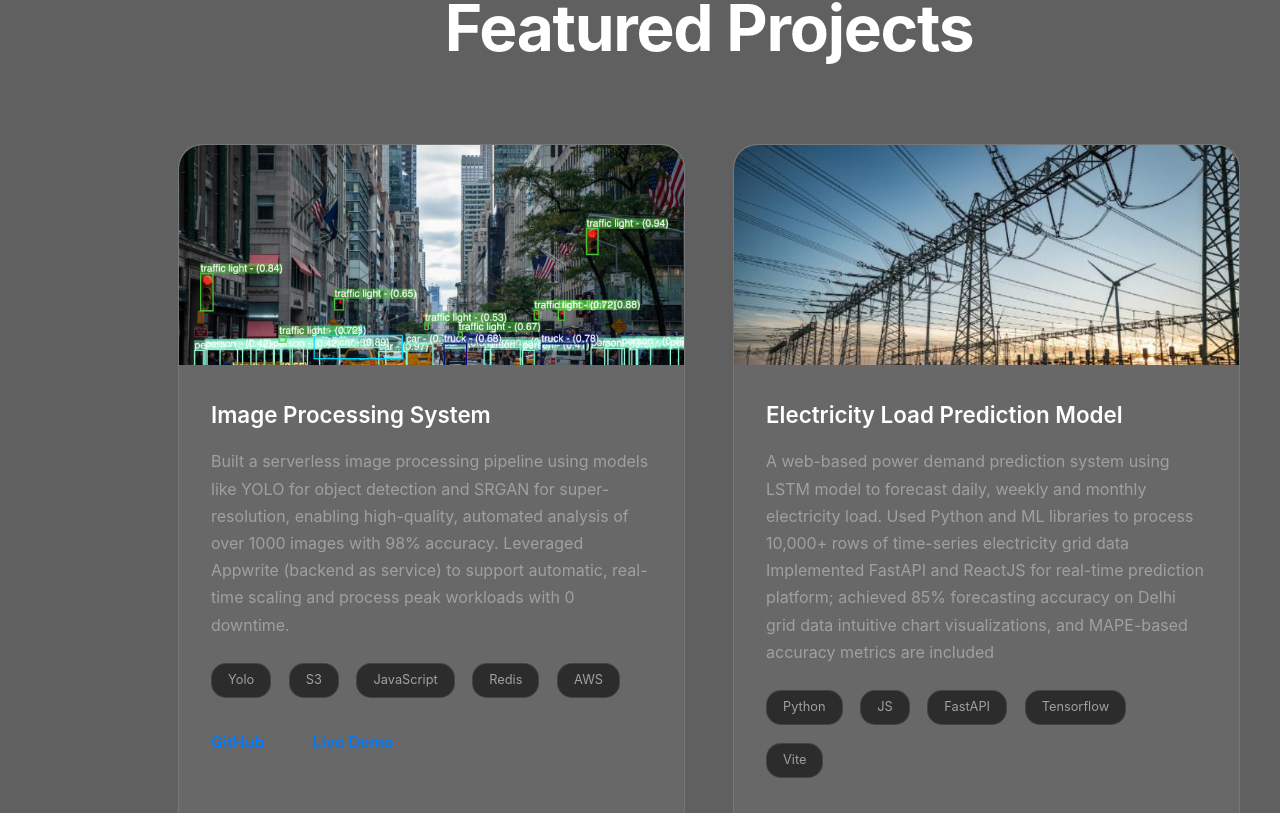
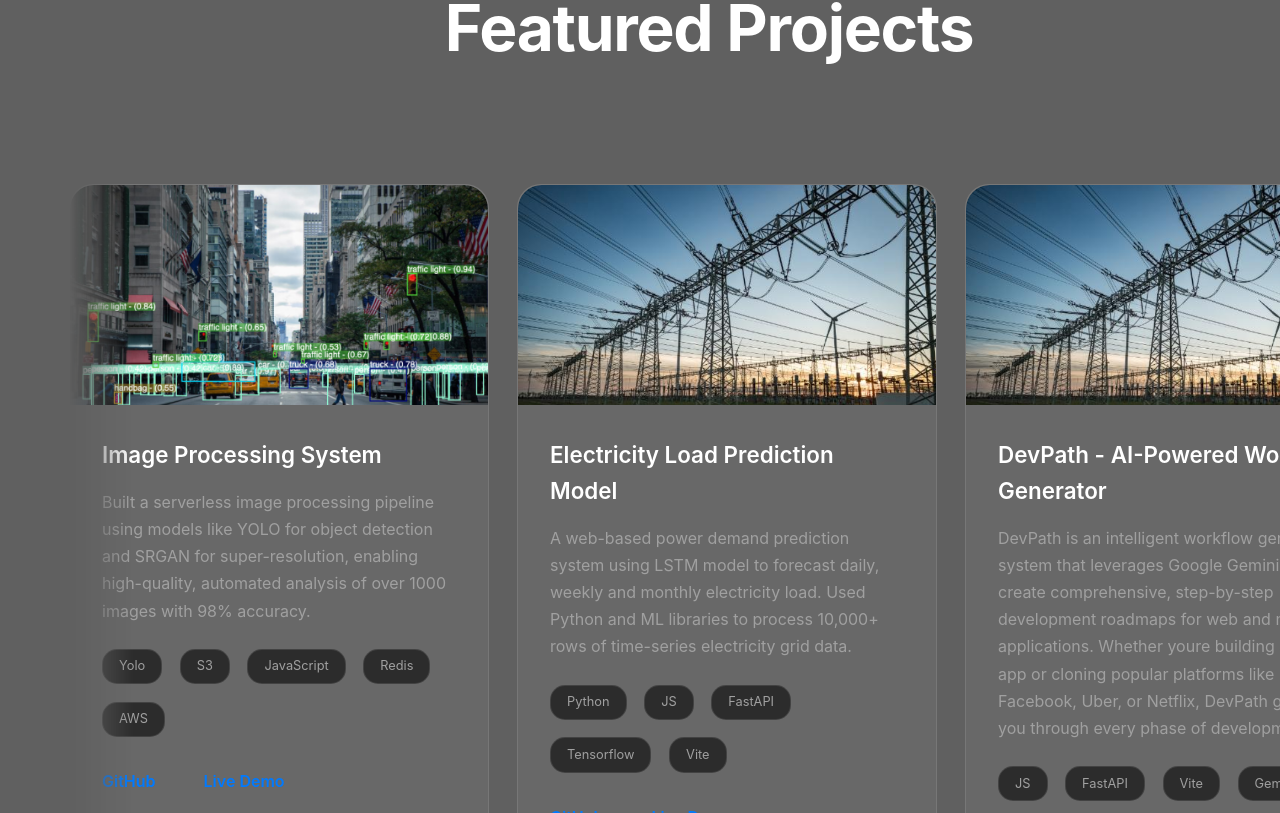
Before and after one commit to kartik10sharma/Portfolio, a React (Vite) app in the folder app/: page / in a window 1280 px wide. Shown: the part 2927-3740 px from the top of the page. Built offline with nearby package versions, Linux system fonts and the light colour scheme.

Commit message:
updated project section

```diff
--- a/app/src/components/FeaturedProjects.jsx
+++ b/app/src/components/FeaturedProjects.jsx
@@ -1,53 +1,61 @@
 import first from '../assets/projects/first.png'
 import second from '../assets/projects/second.png'
-import React, { useEffect } from 'react'
-
+import React, { useRef } from 'react'
 
 const projects = [
   {
     title: 'Image Processing System',
-    description: 'Built a serverless image processing pipeline using models like YOLO for object detection and SRGAN for super-resolution, enabling high-quality, automated analysis of over 1000 images with 98% accuracy. Leveraged Appwrite (backend as service) to support automatic, real-time scaling and process peak workloads with 0 downtime.',
+    description: 'Built a serverless image processing pipeline using models like YOLO for object detection and SRGAN for super-resolution, enabling high-quality, automated analysis of over 1000 images with 98% accuracy.',
     image: first,
-    techStack: ['Yolo', 'S3', 'JavaScript', 'Redis', 'AWS '],
+    techStack: ['Yolo', 'S3', 'JavaScript', 'Redis', 'AWS'],
     github: 'https://github.com/Image-processing-cdef',
     demo: 'https://cdef-project.vercel.app/'
   },
   {
     title: 'Electricity Load Prediction Model',
-    description:  'A web-based power demand prediction system using LSTM model to forecast daily, weekly and monthly electricity load. Used Python and ML libraries to process 10,000+ rows of time-series electricity grid data Implemented FastAPI and ReactJS for real-time prediction platform; achieved 85% forecasting accuracy on Delhi grid data intuitive chart visualizations, and MAPE-based accuracy metrics are included',
+    description: 'A web-based power demand prediction system using LSTM model to forecast daily, weekly and monthly electricity load. Used Python and ML libraries to process 10,000+ rows of time-series electricity grid data.',
     image: second,
     techStack: ['Python', 'JS', 'FastAPI', 'Tensorflow', 'Vite'],
     github: 'https://github.com/kartik10sharma/SIH2024',
     demo: 'https://github.com/kartik10sharma/SIH2024/blob/main/README.md'
+  },
+  {
+    title: 'DevPath - AI-Powered Workflow Generator',
+    description: 'DevPath is an intelligent workflow generation system that leverages Google Gemini AI to create comprehensive, step-by-step development roadmaps for web and mobile applications. Whether youre building a custom app or cloning popular platforms like Facebook, Uber, or Netflix, DevPath guides you through every phase of development.',
+    image: second,
+    techStack: [ 'JS', 'FastAPI', 'Vite',' Gemini'],
+    github: 'https://github.com/kartik10sharma/minor_prj',
+    demo: 'https://minor-prj.vercel.app/'
   }
 ]
 
+// Repeat 4x so the seamless loop works at any screen width with only 2 projects
+const repeated = [...projects, ...projects, ...projects, ...projects]
+
 const FeaturedProjects = () => {
-  useEffect(() => {
-    const cards = document.querySelectorAll('.project-card')
+  const trackRef = useRef(null)
 
-    const onScroll = () => {
-      cards.forEach(card => {
-        const rect = card.getBoundingClientRect()
-        if (rect.top < window.innerHeight * 0.9) {
-          card.classList.add('visible')
-        }
-      })
-    }
-
-    window.addEventListener('scroll', onScroll)
-    onScroll() // initial check on mount
-
-    return () => window.removeEventListener('scroll', onScroll)
-  }, [])
+  const handleMouseEnter = () => {
+    if (trackRef.current) trackRef.current.style.animationPlayState = 'paused'
+  }
+  const handleMouseLeave = () => {
+    if (trackRef.current) trackRef.current.style.animationPlayState = 'running'
+  }
 
   return (
     <section id="projects" className="section">
       <div className="container">
         <h2>Featured Projects</h2>
-        <div className="projects-grid">
-          {projects.map((project, index) => (
-            <div key={index} className="project-card">
+      </div>
+
+      <div
+        className="marquee-wrapper"
+        onMouseEnter={handleMouseEnter}
+        onMouseLeave={handleMouseLeave}
+      >
+        <div className="marquee-track" ref={trackRef}>
+          {repeated.map((project, index) => (
+            <div key={index} className="project-card marquee-card visible">
               <div className="project-image">
                 <img
                   src={project.image}
--- a/app/src/styles/Components.css
+++ b/app/src/styles/Components.css
@@ -1457,3 +1457,121 @@ main {
   letter-spacing: 0.06em;
   text-transform: uppercase;
 }
+/* =====================================================
+   PASTE THIS ENTIRE BLOCK AT THE BOTTOM OF components.css
+   ===================================================== */
+
+/* 1. Stop the section from being invisible on first render.
+      Your .section class may have opacity:0 or similar from
+      a page-load animation — this forces it visible. */
+.projects-section {
+  opacity: 1 !important;
+  transform: none !important;
+}
+
+/* 2. The marquee wrapper stays inside .container but needs to
+      break out of the container's max-width to go full-bleed.
+      We use negative margins for that. */
+.marquee-wrapper {
+  width: 100vw;
+  position: relative;
+  left: 50%;
+  right: 50%;
+  margin-left: -50vw;
+  margin-right: -50vw;
+  overflow: hidden;
+  padding: 2.5rem 0 3rem;
+  margin-top: 3rem;
+  /* Fade edges to match your glass aesthetic */
+  -webkit-mask-image: linear-gradient(
+    to right,
+    transparent 0%,
+    black 5%,
+    black 95%,
+    transparent 100%
+  );
+  mask-image: linear-gradient(
+    to right,
+    transparent 0%,
+    black 5%,
+    black 95%,
+    transparent 100%
+  );
+}
+
+/* 3. The actual scrolling track */
+.marquee-track {
+  display: flex;
+  gap: 28px;
+  width: max-content;
+  animation: marqueeScroll 40s linear infinite;
+  will-change: transform;
+}
+
+@keyframes marqueeScroll {
+  0%   { transform: translateX(0); }
+  100% { transform: translateX(-50%); }
+}
+
+/* 4. Individual card overrides — inherit ALL your existing
+      .project-card styles, just fix the ones that break marquee */
+.marquee-card {
+  /* Force visible — overrides the scroll-reveal opacity:0 */
+  opacity: 1 !important;
+  transform: none !important;
+  /* Fixed width for uniform cards */
+  width: 420px;
+  flex-shrink: 0;
+  /* Keep 3D context for content translateZ */
+  transform-style: preserve-3d;
+}
+
+/* Clean hover — no rotateY inside a scrolling track */
+.marquee-card:hover {
+  transform: translateY(-12px) scale(1.02) !important;
+  border-color: var(--accent-blue);
+  box-shadow:
+    0 30px 60px var(--shadow),
+    0 0 0 1px rgba(255, 255, 255, 0.05),
+    0 0 40px rgba(0, 122, 255, 0.1);
+}
+
+.marquee-card .project-image {
+  width: 100%;
+  height: 220px;
+  overflow: hidden;
+  border-top-left-radius: 24px;
+  border-top-right-radius: 24px;
+}
+
+.marquee-card .project-full-bg {
+  width: 100%;
+  height: 100%;
+  object-fit: cover;
+  display: block;
+}
+
+/* 5. Mobile — disable marquee, stack normally */
+@media (max-width: 768px) {
+  .marquee-wrapper {
+    width: 100%;
+    left: auto;
+    right: auto;
+    margin-left: 0;
+    margin-right: 0;
+    overflow: visible;
+    -webkit-mask-image: none;
+    mask-image: none;
+  }
+
+  .marquee-track {
+    animation: none;
+    flex-direction: column;
+    width: 100%;
+    gap: 2rem;
+  }
+
+  .marquee-card {
+    width: 100% !important;
+  }
+}
```
